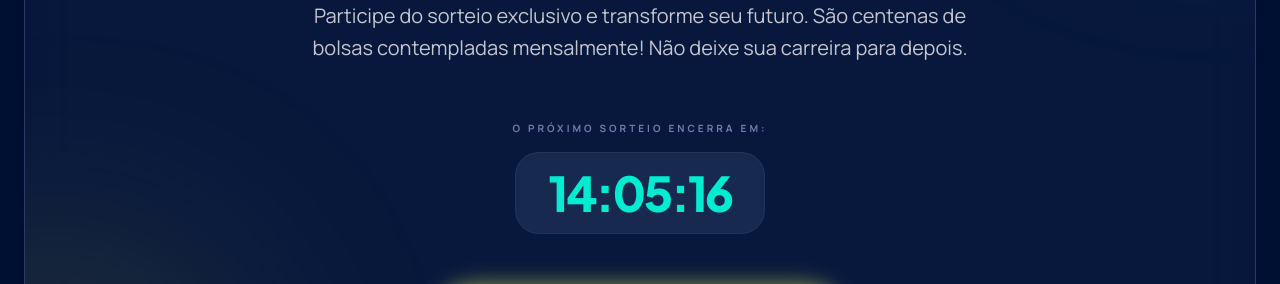
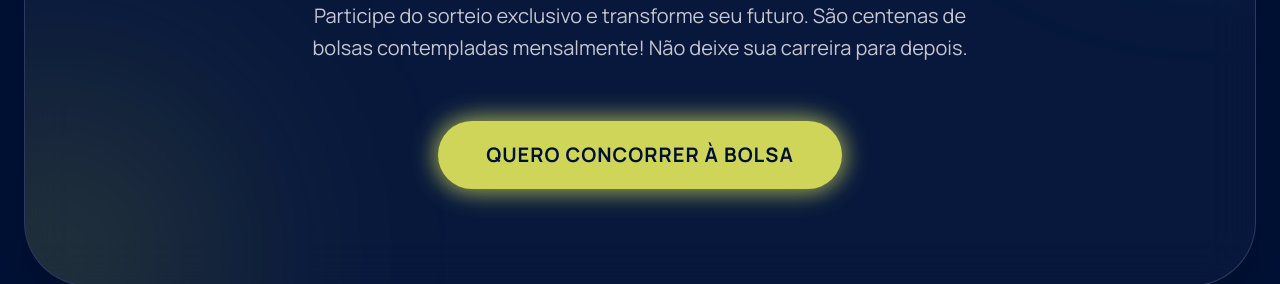
Before and after one commit to JoaoVitor520/LP-Unicsul-2026.1-, a React (Vite) app: page / in a window 1280 px wide. Shown: the part 3460-3744 px from the top of the page. Built offline with nearby package versions, Linux system fonts and the light colour scheme; no server answers; the database is empty.

Commit message:
Remove countdown timer from sorteio section

```diff
--- a/src/App.tsx
+++ b/src/App.tsx
@@ -642,11 +642,6 @@ export default function App() {
                 Participe do sorteio exclusivo e transforme seu futuro. São centenas de bolsas contempladas mensalmente! Não deixe sua carreira para depois.
               </p>
 
-              <div className="flex flex-col items-center gap-4 mb-14">
-                <span className="text-[10px] uppercase tracking-[0.3em] text-primary/60 font-bold">O próximo sorteio encerra em:</span>
-                <CountdownTimer />
-              </div>
-
               <a href="#inscricao" className="inline-block w-full md:w-auto bg-cta-yellow text-background px-8 py-4 sm:px-12 sm:py-5 rounded-full font-black text-base sm:text-xl text-center uppercase tracking-wider hover:scale-105 transition-all duration-300 active:scale-95 cta-glow animate-glow-pulse">
                 QUERO CONCORRER À BOLSA
               </a>
```
